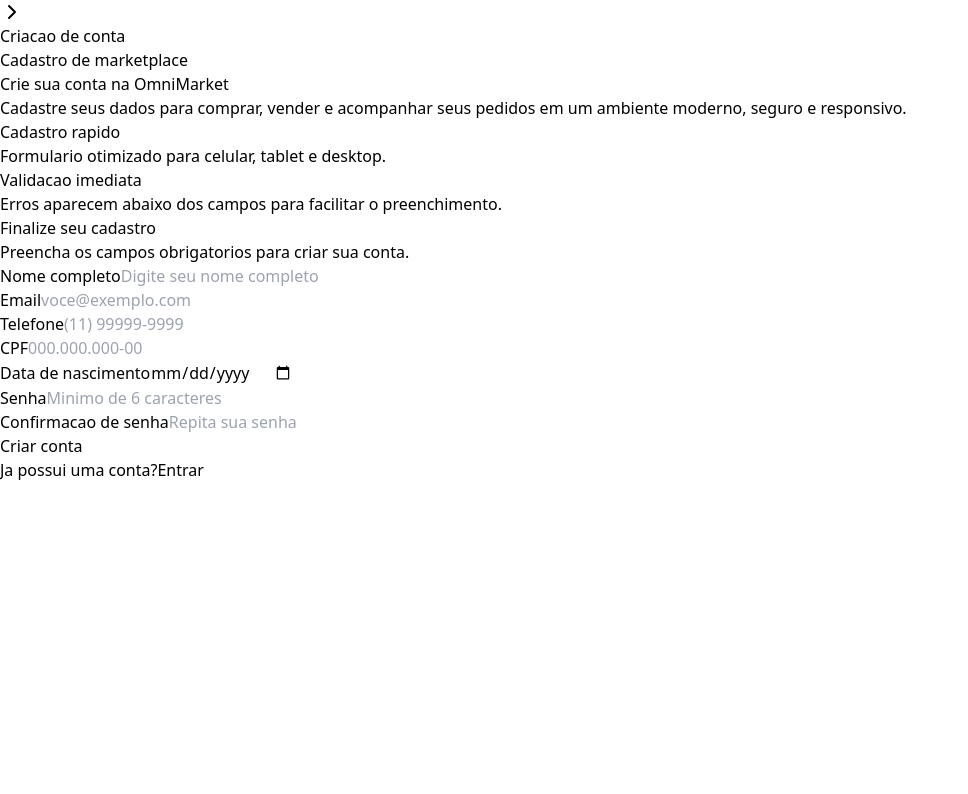
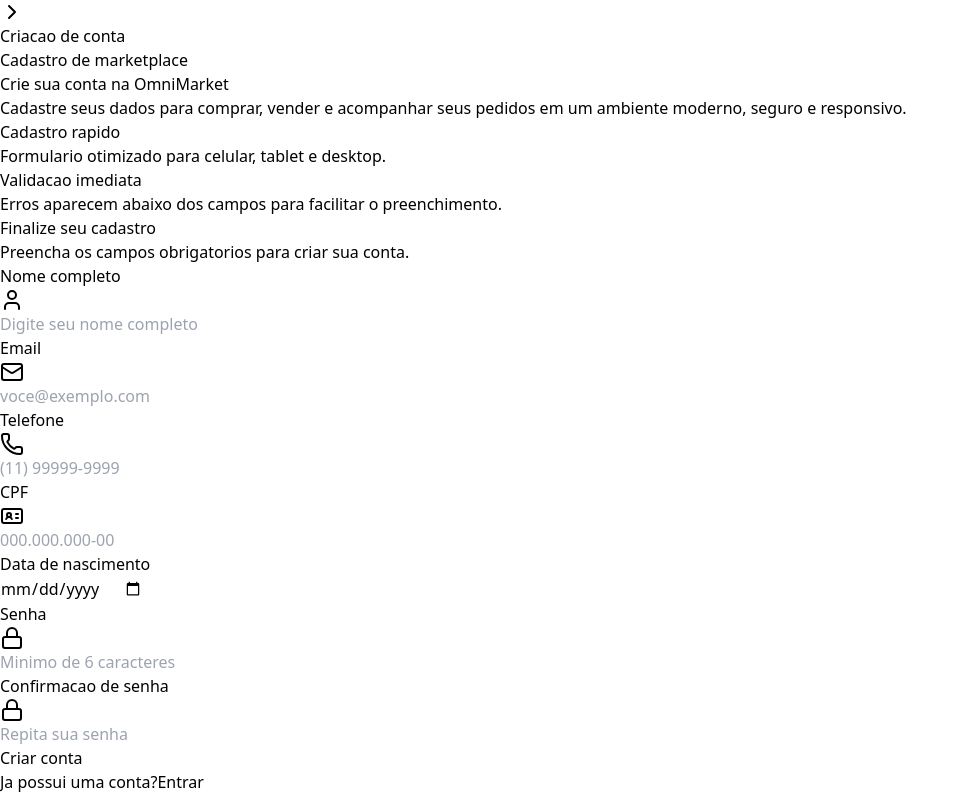
Before and after one commit to Gustavoh345/front-react-tcc, a React (Vite) app: page /cadastro in a window 1280 px wide. Shown: the part 1288-2082 px from the top of the page, without its empty margins (0-968 px from the left). Before the commit the page ends 1770 px from the top, so only its background shows below. Built offline with nearby package versions, Linux system fonts and the light colour scheme.

Commit message:
remplementação dos icones no componente de input e no data de cadastroForm

```diff
--- a/src/Components/Input.tsx
+++ b/src/Components/Input.tsx
@@ -3,6 +3,7 @@
 type InputProps = {
   label?: string;
   error?: string;
+  icon?: React.ReactNode;
 } & InputHTMLAttributes<HTMLInputElement>;
 
 export function Input({
@@ -15,10 +16,11 @@
   onChange,
   className = "",
   error,
+  icon = "",
   ...props
 }: InputProps) {
   const baseStyle =
-    "rounded-xl border bg-black p-2 text-white placeholder-[#6b6b6b] outline-none transition";
+    "w-full rounded-xl border bg-black p-2 text-white placeholder-[#6b6b6b] outline-none transition";
   const stateStyle = error
     ? "border-red-500 focus:border-red-400"
     : "border-[#6B6B6B] focus:border-yellow-400";
@@ -33,6 +35,13 @@
         </label>
       ) : null}
 
+      <div className="relative">
+        {icon && (
+          <span className="absolute left-3 top-1/2 -translate-y-1/2 text-neutral-400">
+            {icon}
+          </span>
+        )}
+
         <input
           {...props}
           id={id}
@@ -43,8 +52,11 @@
           onChange={onChange as ((event: ChangeEvent<HTMLInputElement>) => void) | undefined}
           aria-invalid={Boolean(error)}
           aria-describedby={error && id ? `${id}-error` : undefined}
-        className={`${baseStyle} ${stateStyle} ${className}`.trim()}
+          className={`${baseStyle} ${stateStyle} ${
+    icon ? "pl-10" : ""
+  } ${className}`.trim()}
         />
+      </div>
 
       {error ? (
         <span id={id ? `${id}-error` : undefined} className="text-sm text-red-400">
--- a/src/pages/Auth/CadastrePage.tsx
+++ b/src/pages/Auth/CadastrePage.tsx
@@ -1,7 +1,9 @@
-import { useState, type ChangeEvent, type FormEvent, type InputHTMLAttributes } from "react";
+import React, { useState, type ChangeEvent, type FormEvent, type InputHTMLAttributes } from "react";
 import { Link } from "@tanstack/react-router";
 import { Botao } from "../../Components/Botao";
 import { PageLayout } from "../../Components/PageLayout";
+
+import { LockIcon, Phone, User, IdCard, Mail } from "lucide-react";
 
 import type { CadastroFormData, FormErrors } from "../../types/cadastroFormData";
 import { validarFormulario } from "../../utils/validators";
@@ -25,7 +27,7 @@
   icon: "",
 };
 
-function CampoCadastro({ label, error, className, icon = "", ...props }: CampoCadastroProps) {
+function CampoCadastro({ label, error, className, icon, ...props }: CampoCadastroProps) {
 
   const baseStyle =
     "w-full rounded-2xl border bg-[#111111] px-4 py-3 text-white outline-none transition placeholder:text-neutral-500 focus:ring-2";
@@ -38,11 +40,23 @@
       <label htmlFor={props.id} className="text-sm font-medium text-neutral-200">
         {label}
       </label>
-      <input
-        {...props}
-        className={`${baseStyle} ${stateStyle} ${className}`.trim()}
-      />
-      {error ? <span className="text-sm text-red-400">{error}</span> : null}
+
+      <div className="relative">
+        {icon && (
+          <span className="absolute left-3 top-1/2 -translate-y-1/2 text-neutral-400">
+            {icon}
+          </span>
+        )}
+
+        <input
+          {...props}
+          className={`${baseStyle} ${stateStyle} pl-10 ${className}`.trim()}
+        />
+      </div>
+
+      {error && (
+        <span className="text-sm text-red-400">{error}</span>
+      )}
     </div>
   );
 }
@@ -153,6 +167,7 @@
                     onChange={handleInputChange}
                     placeholder="Digite seu nome completo"
                     error={errors.nomeCompleto}
+                    icon={<User className="w-5 h-5"/>}
                   />
                 </div>
 
@@ -165,6 +180,7 @@
                   onChange={handleInputChange}
                   placeholder="voce@exemplo.com"
                   error={errors.email}
+                  icon={<Mail className="w-5 h-5"/>}
                 />
 
                 <CampoCadastro
@@ -176,6 +192,7 @@
                   onChange={handleInputChange}
                   placeholder="(11) 99999-9999"
                   error={errors.telefone}
+                  icon={<Phone className="h-5 w-5"/>}
                 />
 
                 <CampoCadastro
@@ -186,6 +203,7 @@
                   onChange={handleInputChange}
                   placeholder="000.000.000-00"
                   error={errors.cpf}
+                  icon={<IdCard className="h-5 w-5"/>}
                 />
 
                 <CampoCadastro
@@ -207,6 +225,7 @@
                   onChange={handleInputChange}
                   placeholder="Minimo de 6 caracteres"
                   error={errors.senha}
+                  icon={<LockIcon className="h-5 w-5"/>}
                 />
 
                 <CampoCadastro
@@ -218,6 +237,7 @@
                   onChange={handleInputChange}
                   placeholder="Repita sua senha"
                   error={errors.confirmarSenha}
+                  icon={<LockIcon className="h-5 w-5"/>}
                 />
               </div>
 
--- a/src/pages/Auth/ForgetPasswordPage.tsx
+++ b/src/pages/Auth/ForgetPasswordPage.tsx
@@ -2,6 +2,8 @@
 import { Botao } from "../../Components/Botao";
 import { Input } from "../../Components/Input";
 import { PageLayout } from "../../Components/PageLayout";
+
+import { RefreshCw, KeyRound  } from "lucide-react";
 
 export function ForgetPasswordPage() {
   const [formData, setFormData] = useState({
@@ -124,6 +126,7 @@
                 value={formData.senha}
                 onChange={handleInputChange}
                 error={errors.senha}
+                icon={<KeyRound  className="h-5 w-5"/>}
               />
 
               <Input
@@ -135,6 +138,7 @@
                 value={formData.confirmarSenha}
                 onChange={handleInputChange}
                 error={errors.confirmarSenha}
+                icon={<RefreshCw  className="h-5 w-5"/>}
               />
 
               <Botao
--- a/src/pages/Auth/LoginPage.tsx
+++ b/src/pages/Auth/LoginPage.tsx
@@ -3,6 +3,8 @@
 import { Botao } from "../../Components/Botao";
 import { Input } from "../../Components/Input";
 import { PageLayout } from "../../Components/PageLayout";
+
+import { LockIcon, User } from "lucide-react";
 
 import Apple from "../../assets/Icone_apple.png";
 import Google2 from "../../assets/Icone_google.webp";
@@ -114,6 +116,7 @@
                 value={formData.email}
                 onChange={handleInputChange}
                 error={errors.email}
+                icon={<User className="w-5 h-5"/>}
               />
 
               <Input
@@ -125,6 +128,7 @@
                 value={formData.senha}
                 onChange={handleInputChange}
                 error={errors.senha}
+                icon={<LockIcon className="h-5 w-5"/>}
               />
 
               <div className="flex items-center justify-between gap-4 text-sm">
```
Also changed, not shown: 1 other file (tests, documents, lock files or other folders). Lines whose indentation alone changed are shown as unchanged.
